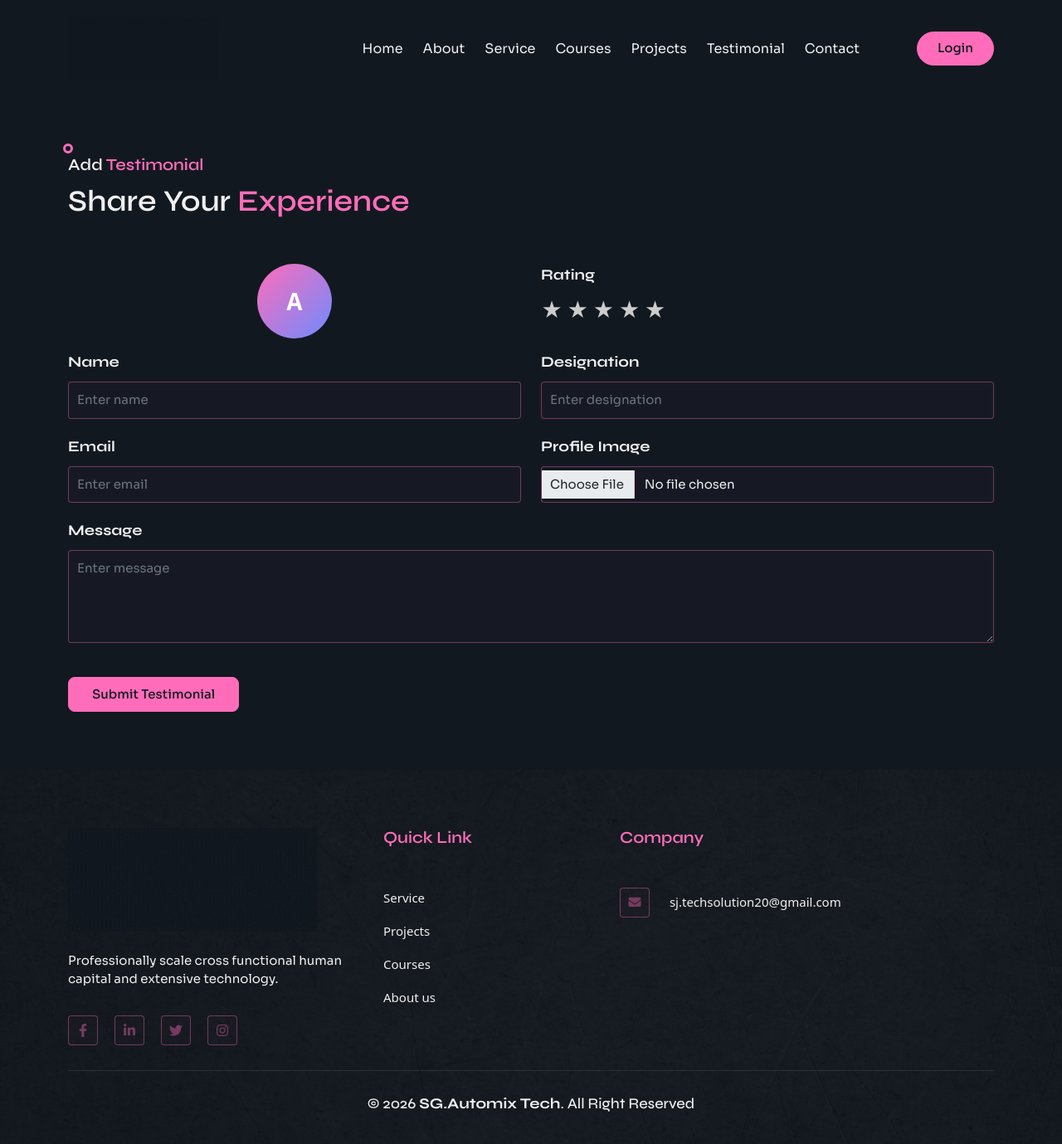
After one commit to sjwebdeveloper1326/sjTechSolution, a Django app: page /pages/testimonials/add/ in a window 1280 px wide. The commit adds this page. Shown: the whole page at 83% size. Run offline with Django 4.2, Linux system fonts and the light colour scheme; some libraries are stand-ins or nearby versions.

Commit message:
feat: Implement testimonial management with CRUD functionality

```diff
--- a/mainApp/forms.py
+++ b/mainApp/forms.py
@@ -2,7 +2,9 @@ from django import forms
 
 from mainApp.models.service_model import Service
 from mainApp.models.project_model import Project
+from mainApp.models.testimonial_model import Testimonial
 # from .models import Service
+
 
 class ServiceForm(forms.ModelForm):
     class Meta:
@@ -14,3 +16,22 @@ class ProjectForm(forms.ModelForm):
     class Meta:
         model = Project
         fields = ['title', 'description', 'image', 'link']
+
+
+class TestimonialForm(forms.ModelForm):
+    class Meta:
+        model = Testimonial
+        fields = ['name', 'designation', 'email', 'message', 'image', 'rating']
+
+        widgets = {
+            'name': forms.TextInput(attrs={'class': 'form-control', 'placeholder': 'Enter name'}),
+            'designation': forms.TextInput(attrs={'class': 'form-control', 'placeholder': 'Enter designation'}),
+            'email': forms.EmailInput(attrs={
+                'class': 'form-control',
+                'placeholder': 'Enter email',
+                'required': 'required'
+            }),
+            'message': forms.Textarea(attrs={'class': 'form-control', 'rows': 4, 'placeholder': 'Enter message'}),
+            'image': forms.FileInput(attrs={'class': 'form-control'}),
+            'rating': forms.NumberInput(attrs={'class': 'form-control', 'placeholder': 'Enter rating'}),
+        }
--- a/mainApp/models/__init__.py
+++ b/mainApp/models/__init__.py
@@ -11,3 +11,4 @@ from .course_model import Course
 from .payment_model import Payment
 from .enrollment_model import Enrollment
 from .service_model import Service
+from .testimonial_model import Testimonial
--- a/mainApp/urls.py
+++ b/mainApp/urls.py
@@ -5,6 +5,7 @@ from mainApp.views.course_views import course_create, course_delete, course_list
 from mainApp.views.payment_views import submit_payment
 from mainApp.views.services_views import service_create, service_delete, service_list, service_update
 from mainApp.views.project_views import add_project, delete_project, edit_project, projects_list
+from mainApp.views.testimonial_views import add_testimonial, delete_testimonial, edit_testimonial, testimonial_list
 
 
 # from sjTachSolution.sjTachSolution import views
@@ -21,10 +22,15 @@ urlpatterns = [
     path("courses/edit/<int:pk>/", course_update, name="course_update"),
     path("courses/delete/<int:pk>/", course_delete, name="course_delete"),
 
-   path("submit-payment/<int:course_id>/", submit_payment, name="submit_payment"),
+    path("submit-payment/<int:course_id>/", submit_payment, name="submit_payment"),
 
     path('projects-list/', projects_list, name='projects_list'),
     path('add-project/', add_project, name='add_project'),
     path('edit-project/<int:id>/', edit_project, name='edit_project'),
     path('delete-project/<int:id>/', delete_project, name='delete_project'),
-]
+
+    path('testimonials/', testimonial_list, name='testimonial_list'),
+    path('testimonials/add/', add_testimonial, name='add_testimonial'),
+    path('testimonials/edit/<int:id>/', edit_testimonial, name='edit_testimonial'),
+    path('testimonials/delete/<int:id>/', delete_testimonial, name='delete_testimonial'),\
+        ]
--- a/mainApp/views/__init__.py
+++ b/mainApp/views/__init__.py
@@ -2,3 +2,4 @@ from .course_views import *
 from .services_views import *
 from .payment_views import *
 from .project_views import *
+from .testimonial_views import *
--- /dev/null
+++ b/mainApp/views/testimonial_views.py
@@ -0,0 +1,94 @@
+from django.http import Http404
+from django.shortcuts import render, redirect, get_object_or_404
+from django.contrib import messages
+from django.core.paginator import Paginator
+
+from mainApp.forms import TestimonialForm
+from mainApp.models import Testimonial
+
+
+# READ (List)
+def testimonial_list(request):
+    if not request.user.is_authenticated:
+        raise Http404()
+
+    testimonial_list = Testimonial.objects.all().order_by('-id')
+
+    paginator = Paginator(testimonial_list, 5)
+    page_number = request.GET.get('page')
+    testimonials = paginator.get_page(page_number)
+
+    return render(request, 'testimonialCRUD/testimonial_list.html', {
+        'testimonials': testimonials
+    })
+
+
+# CREATE
+# def add_testimonial(request):
+#     # if not request.user.is_authenticated:
+#     #     raise Http404()
+
+#     if request.method == "POST":
+#         form = TestimonialForm(request.POST, request.FILES)
+#         if form.is_valid():
+#             form.save()
+#             messages.success(request, "Testimonial added successfully! ✔")
+#             return redirect('testimonial_list')
+#         else:
+#             messages.error(request, "Please fix the errors ❌")
+#     else:
+#         form = TestimonialForm()
+
+#     return render(request, 'testimonialCRUD/testimonial_form.html', {'form': form})
+
+def add_testimonial(request):
+
+    if request.method == "POST":
+        form = TestimonialForm(request.POST, request.FILES)
+        if form.is_valid():
+            form.save()
+            messages.success(request, "Testimonial added successfully! ✔")
+
+            # 🔥 CONDITION BASED REDIRECT
+            if request.user.is_authenticated:
+                return redirect('testimonial_list')
+            else:
+                return redirect('testimonial')
+
+        else:
+            messages.error(request, "Please fix the errors ❌")
+    else:
+        form = TestimonialForm()
+
+    return render(request, 'testimonialCRUD/testimonial_form.html', {'form': form})
+
+# UPDATE
+def edit_testimonial(request, id):
+    if not request.user.is_authenticated:
+        raise Http404()
+
+    testimonial = get_object_or_404(Testimonial, id=id)
+
+    if request.method == "POST":
+        form = TestimonialForm(request.POST, request.FILES, instance=testimonial)
+        if form.is_valid():
+            form.save()
+            messages.success(request, "Testimonial updated successfully! ✔")
+            return redirect('testimonial_list')
+        else:
+            messages.error(request, "Please fix the errors ❌")
+    else:
+        form = TestimonialForm(instance=testimonial)
+
+    return render(request, 'testimonialCRUD/testimonial_form.html', {'form': form})
+
+
+# DELETE
+def delete_testimonial(request, id):
+    if not request.user.is_authenticated:
+        raise Http404()
+
+    testimonial = get_object_or_404(Testimonial, id=id)
+    testimonial.delete()
+    messages.success(request, "Testimonial deleted successfully! 🗑️")
+    return redirect('testimonial_list')
--- a/sjTachSolution/views.py
+++ b/sjTachSolution/views.py
@@ -9,6 +9,7 @@ from mainApp.models.service_model import Service
 from django.contrib.auth.decorators import login_required
 
 from mainApp.models.project_model import Project
+from mainApp.models.testimonial_model import Testimonial
 
 # from mainApp.models import Course, Enrollment, Service
 
@@ -22,7 +23,10 @@ def about(request):
     return render(request, 'about.html')
 
 def testimonial(request):
-    return render(request, 'testimonial.html')
+    testimonials = Testimonial.objects.all().order_by('-id')[:10]  #  latest 10
+    return render(request, 'testimonial.html', {
+        'testimonials': testimonials
+    })
 
 def projects(request):
     projects = Project.objects.all().order_by('-id')
--- a/template/base.html
+++ b/template/base.html
@@ -347,7 +347,7 @@
               </li>
               <li>
                 <a
-                  href="https://www.instagram.com/designtocodes/"
+                  href=""
                   target="_blank"
                   ><i class="fab fa-instagram"></i
                 ></a>
--- a/template/index.html
+++ b/template/index.html
@@ -512,6 +512,12 @@ SJ.Tech {% endblock %} {% block content %}
     <div class="container">
       <h3 class="d2c_sub_title text_start text-md-center position-relative">
         Our <span>Testimonial</span>
+        <!-- Add Button -->
+        <div class="text-end mb-3">
+          <a href="{% url 'add_testimonial' %}" class="btn"
+            >+ Add Testimonial</a
+          >
+        </div>
       </h3>
       <h2 class="d2c_title text_start text-md-center position-relative">
         here are some client feedback<span></span>
--- /dev/null
+++ b/template/testimonialCRUD/testimonial_form.html
@@ -0,0 +1,231 @@
+{% extends "base.html" %} {% load static %} {% block title %} Testimonial create
+/ edit {% endblock %} {% block content %}
+<section class="d2c_contact_wrapper" id="testimonial">
+  <div class="container">
+    <h3 class="d2c_sub_title position-relative">
+      Add <span>Testimonial</span>
+    </h3>
+    <h2>Share your <span>experience</span></h2>
+
+    <form
+      method="POST"
+      enctype="multipart/form-data"
+      class="row needs-validation"
+      novalidate
+    >
+      {% csrf_token %}
+
+      <!-- Django Messages -->
+      {% if messages %} {% for message in messages %}
+      <!-- <div class="alert alert-{{ message.tags }}">{{ message }}</div> -->
+      {% endfor %} {% endif %}
+      <div class="avatar-preview" id="avatarPreview">
+        <span id="avatarText">A</span>
+        <img id="previewImage" src="#" alt="Preview" />
+      </div>
+
+      <!-- ⭐ Rating -->
+      <div class="col-md-6">
+        <label class="form-label">Rating</label>
+
+        <div class="star-rating">
+          <input
+            type="radio"
+            name="rating"
+            value="5"
+            id="star5"
+            {%
+            if
+            form.instance.rating=""
+            ="5"
+            %}checked{%
+            endif
+            %}
+          />
+          <label for="star5">★</label>
+
+          <input
+            type="radio"
+            name="rating"
+            value="4"
+            id="star4"
+            {%
+            if
+            form.instance.rating=""
+            ="4"
+            %}checked{%
+            endif
+            %}
+          />
+          <label for="star4">★</label>
+
+          <input
+            type="radio"
+            name="rating"
+            value="3"
+            id="star3"
+            {%
+            if
+            form.instance.rating=""
+            ="3"
+            %}checked{%
+            endif
+            %}
+          />
+          <label for="star3">★</label>
+
+          <input
+            type="radio"
+            name="rating"
+            value="2"
+            id="star2"
+            {%
+            if
+            form.instance.rating=""
+            ="2"
+            %}checked{%
+            endif
+            %}
+          />
+          <label for="star2">★</label>
+
+          <input
+            type="radio"
+            name="rating"
+            value="1"
+            id="star1"
+            {%
+            if
+            form.instance.rating=""
+            ="1"
+            %}checked{%
+            endif
+            %}
+          />
+          <label for="star1">★</label>
+        </div>
+
+        <div class="text-danger">{{ form.rating.errors }}</div>
+      </div>
+
+      <!-- Name -->
+      <div class="col-md-6">
+        <label class="form-label">Name</label>
+        {{ form.name }}
+        <div class="text-danger">{{ form.name.errors }}</div>
+      </div>
+
+      <!-- Designation -->
+      <div class="col-md-6">
+        <label class="form-label">Designation</label>
+        {{ form.designation }}
+        <div class="text-danger">{{ form.designation.errors }}</div>
+      </div>
+
+      <!-- ✅ Email + Image SAME ROW -->
+      <div class="col-md-6">
+        <label class="form-label">Email</label>
+        {{ form.email }}
+        <div class="text-danger">{{ form.email.errors }}</div>
+      </div>
+
+      <div class="col-md-6">
+        <label class="form-label">Profile Image</label>
+        <input type="file" name="image" class="form-control" id="imageInput" />
+        <div class="text-danger">{{ form.image.errors }}</div>
+      </div>
+
+      <!-- ✅ Message (UPPER) -->
+      <div class="col-md-12">
+        <label class="form-label">Message</label>
+        {{ form.message }}
+        <div class="text-danger">{{ form.message.errors }}</div>
+      </div>
+
+      <!-- Submit -->
+      <div class="col-12 mt-3">
+        <button class="btn" type="submit">Submit Testimonial</button>
+      </div>
+    </form>
+  </div>
+</section>
+{% block extra_css %}
+<style>
+  .avatar-preview {
+    width: 90px;
+    height: 90px;
+    border-radius: 50%;
+    background: linear-gradient(135deg, #ff6dba, #6d8bff);
+    display: flex;
+    align-items: center;
+    justify-content: center;
+    margin: 0 auto 15px auto;
+    position: relative;
+    overflow: hidden;
+  }
+
+  .avatar-preview span {
+    color: #fff;
+    font-size: 28px;
+    font-weight: bold;
+    text-transform: uppercase;
+  }
+
+  .avatar-preview img {
+    position: absolute;
+    width: 100%;
+    height: 100%;
+    object-fit: cover;
+    display: none;
+  }
+.star-rating {
+  display: flex;
+  flex-direction: row-reverse;
+  justify-content: flex-end;
+  gap: 5px;
+  font-size: 25px;
+}
+
+.star-rating input {
+  display: none;
+}
+
+.star-rating label {
+  color: #ccc;
+  cursor: pointer;
+}
+
+.star-rating input:checked ~ label,
+.star-rating label:hover,
+.star-rating label:hover ~ label {
+  color: #ff6dba;
+}
+</style>
+{% endblock %} {% endblock %} {% block extra_script %}
+<script>
+  const nameInput = document.querySelector('[name="name"]');
+  const avatarText = document.getElementById("avatarText");
+  const imageInput = document.getElementById("imageInput");
+  const previewImage = document.getElementById("previewImage");
+
+  // 👉 Name se first letter
+  nameInput.addEventListener("input", function () {
+    const value = this.value.trim();
+    avatarText.textContent = value ? value[0] : "A";
+  });
+
+  // 👉 Image upload preview
+  imageInput.addEventListener("change", function (event) {
+    const file = event.target.files[0];
+
+    if (file) {
+      previewImage.src = URL.createObjectURL(file);
+      previewImage.style.display = "block";
+      avatarText.style.display = "none";
+    } else {
+      previewImage.style.display = "none";
+      avatarText.style.display = "block";
+    }
+  });
+</script>
+{% endblock %}
```
Also changed, not shown: mainApp/models/testimonial_model.py (added, +13 -0 lines), template/controller.html (+11 -0 lines), template/courses.html (+16 -1 lines), template/testimonial.html (+36 -51 lines), template/testimonialCRUD/testimonial_list.html (added, +175 -0 lines), mainApp/migrations/0012_testimonial.py (added), mainApp/migrations/0013_testimonial_email.py (added), mainApp/migrations/0014_alter_testimonial_email_alter_testimonial_image.py (added), mainApp/migrations/0015_testimonial_rating.py (added), mainApp/migrations/0016_alter_testimonial_email.py (added), mainApp/migrations/0017_alter_testimonial_email.py (added).
